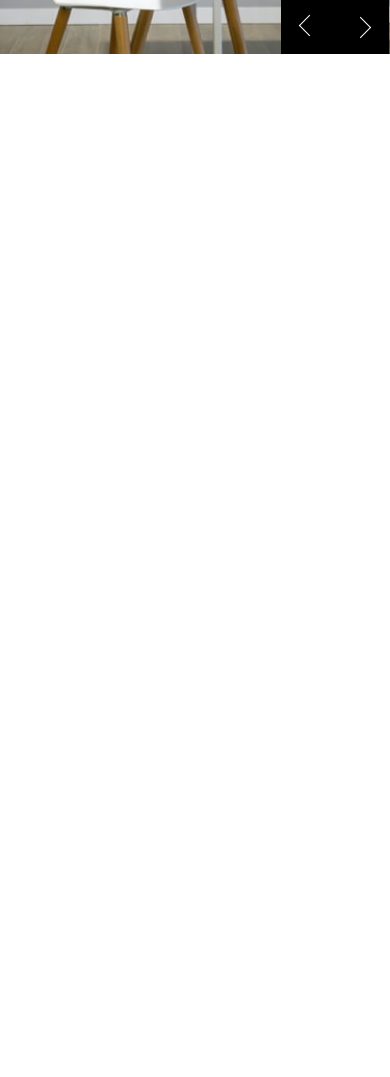
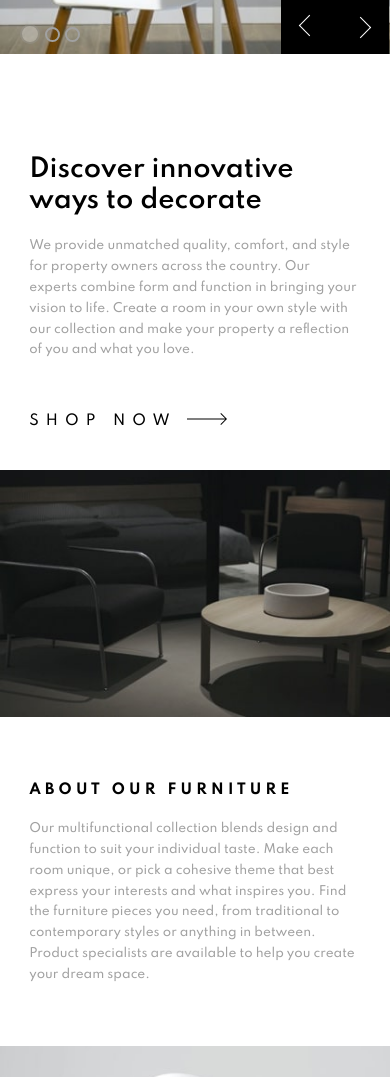
Before and after one commit to kofinartey/room-homepage, a plain HTML site: page index.html in a window 390 px wide. Shown: the part 320-1397 px from the top of the page. Before the commit the page ends 844 px from the top, so only its background shows below. Drawn offline with Linux system fonts and the light colour scheme.

Commit message:
completed mobile version

```diff
--- a/app.js
+++ b/app.js
@@ -19,22 +19,35 @@ hamburger.addEventListener("click", () => {
 /* =========SLIDER INTERACTIVITY===========*/
 let slides = document.querySelectorAll(".carousel__image");
 let totalSlides = slides.length;
+const indicatorContainer = document.querySelector(".slide__indicators");
 let currentIndex = 0;
+let discoverSlides = document.querySelectorAll(".discover__slide");
 
 //create slide indicator
 for (let i = 0; i < totalSlides; i++) {
   let indicatorCircle = document.createElement("span");
-  const indicators = document.querySelector(".slide__indicators");
-  indicators.append(indicatorCircle);
+  indicatorCircle.classList.add("indicator__circle");
+  indicatorContainer.append(indicatorCircle);
 }
 
 displaySlide();
+markIndicator();
 
 function displaySlide() {
   for (let i = 0; i < totalSlides; i++) {
     slides[i].style.display = "none";
+    discoverSlides[i].style.display = "none";
   }
   slides[currentIndex].style.display = "block";
+  discoverSlides[currentIndex].style.display = "block";
+}
+
+function markIndicator() {
+  let indicators = document.querySelectorAll(".indicator__circle");
+  for (let i = 0; i < indicators.length; i++) {
+    indicators[i].classList.remove("indicator__circle--marked");
+    indicators[currentIndex].classList.add("indicator__circle--marked");
+  }
 }
 
 //Add eventListeners for buttons
@@ -49,7 +62,7 @@ leftBtn.addEventListener("click", () => {
     currentIndex--;
   }
   displaySlide();
-  console.log(currentIndex);
+  markIndicator();
 });
 
 rightBtn.addEventListener("click", () => {
@@ -59,5 +72,5 @@ rightBtn.addEventListener("click", () => {
     currentIndex++;
   }
   displaySlide();
-  console.log(currentIndex);
+  markIndicator();
 });
--- a/index.html
+++ b/index.html
@@ -93,35 +93,93 @@
           <span class="indicator__circle"></span> -->
         </div>
       </section>
-    </main>
-    <!--
 
-
+      <section class="discover">
+        <div class="discover__wrapper">
+          <div class="discover__slide">
+            <h2 class="discover__heading">
               Discover innovative ways to decorate
-
+            </h2>
+            <p class="discover__text">
               We provide unmatched quality, comfort, and style for property owners across the country.
               Our experts combine form and function in bringing your vision to life. Create a room in your
               own style with our collection and make your property a reflection of you and what you love.
+            </p>
 
-  Shop now
-
+            <div class="discover__cta">
+              <a href="#">Shop now <img src="images/icon-arrow.svg" alt=""> </a>
+            </div>
+          </div>
+          <div class="discover__slide">
+            <h2 class="discover__heading">
               We are available all across the globe
-
+            </h2>
+            <p class="discover__text">
               With stores all over the world, it's easy for you to find furniture for your home or place of business.
               Locally, we’re in most major cities throughout the country. Find the branch nearest you using our
               store locator. Any questions? Don't hesitate to contact us today.
 
-  Shop now
+            </p>
 
-  Manufactured with the best materials
-
+            <div class="discover__cta">
+              <a href="#">Shop now <img src="images/icon-arrow.svg" alt=""> </a>
+            </div>
+          </div>
+          <div class="discover__slide">
+            <h2 class="discover__heading">
+              Manufactured with the best materials            </h2>
+            <p class="discover__text">
               Our modern furniture store provide a high level of quality. Our company has invested in advanced technology
               to ensure that every product is made as perfect and as consistent as possible. With three decades of
               experience in this industry, we understand what customers want for their home and office.
 
+            </p>
+
+            <div class="discover__cta">
+              <a href="#">Shop now <img src="images/icon-arrow.svg" alt=""> </a>
+            </div>
+          </div>
+
+        </div>
+
+      </section>
+
+      <section class="about">
+        <div class="about__image1">
+          <img src="images/image-about-dark.jpg" alt="">
+        </div>
+        <div class="about__content">
+          <h3 class="about__heading">
+            About our furniture
+          </h3>
+          <p class="about__text">
+            Our multifunctional collection blends design and function to suit your individual taste.
+            Make each room unique, or pick a cohesive theme that best express your interests and what
+            inspires you. Find the furniture pieces you need, from traditional to contemporary styles
+            or anything in between. Product specialists are available to help you create your dream space.
+
+          </p>
+        </div>
+        <div class="about__image2">
+          <img src="images/image-about-light.jpg" alt="">
+        </div>
+
+      </section>
+    </main>
+
+
+    <!--
+
+
+
   Shop now
 
-  About our furniture
+
+
+
+  Shop now
+
+
 
   Our multifunctional collection blends design and function to suit your individual taste.
   Make each room unique, or pick a cohesive theme that best express your interests and what
--- a/style.css
+++ b/style.css
@@ -14,6 +14,12 @@
 a,
 a:visited {
   text-decoration: none;
+}
+p {
+  font-weight: 500;
+  font-size: 12px;
+  line-height: 1.3rem;
+  color: var(--dark-gray);
 }
 
 body {
@@ -147,9 +153,9 @@ nav {
   width: 100%;
 }
 .slide__indicators {
-  width: 120px;
+  /* width: 120px; */
   display: flex;
-  justify-content: space-between;
+  align-items: center;
   padding: 0 20px;
   position: relative;
   top: -90px;
@@ -157,13 +163,18 @@ nav {
   /* background-color: red; */
 }
 .indicator__circle {
+  height: 15px;
+  width: 15px;
+  border: 2px solid var(--dark-gray);
+  border-radius: 50%;
+  margin-right: 5px;
+  transition: all 0.3s ease-in-out;
+}
+.indicator__circle--marked {
+  background-color: white;
   height: 20px;
   width: 20px;
-  border: 2px solid var(--dark-gray);
-  border-radius: 50%;
-}
-.indicator__circle--marked {
-  background-color: red;
+  opacity: 0.3;
 }
 .carousel__buttons {
   display: flex;
@@ -202,6 +213,60 @@ nav {
   transform: translateX(2px) rotate(180deg);
 }
 
+.discover {
+  display: flex;
+  flex-direction: column;
+  align-items: center;
+  margin-bottom: 40px;
+}
+.discover__wrapper {
+  width: 85%;
+  display: flex;
+  flex-direction: column;
+  /* align-items: ; */
+}
+.discover__heading {
+  font-weight: 600;
+  font-size: 25px;
+  margin: 20px 0;
+}
+.discover__text {
+  margin-bottom: 50px;
+}
+
+.discover__cta {
+  color: black;
+}
+.discover__cta a {
+  text-transform: uppercase;
+  color: black;
+  font-size: 14px;
+  letter-spacing: 0.5em;
+}
+
+.about {
+  display: flex;
+  flex-direction: column;
+  align-items: center;
+}
+.about__image1,
+.about__image1 img,
+.about__image2,
+.about__image2 img {
+  width: 100%;
+}
+.about__content {
+  width: 85%;
+  margin: 60px 0;
+}
+.about__heading {
+  font-weight: 700;
+  font-size: 14px;
+  letter-spacing: 0.3em;
+  margin-bottom: 20px;
+  text-transform: uppercase;
+}
+
 /* ========= MEDIA QUERIES ========== */
 /* ========= MEDIA QUERIES ========== */
 /* ========= MEDIA QUERIES ========== */
```
Lines whose indentation alone changed are shown as unchanged.
